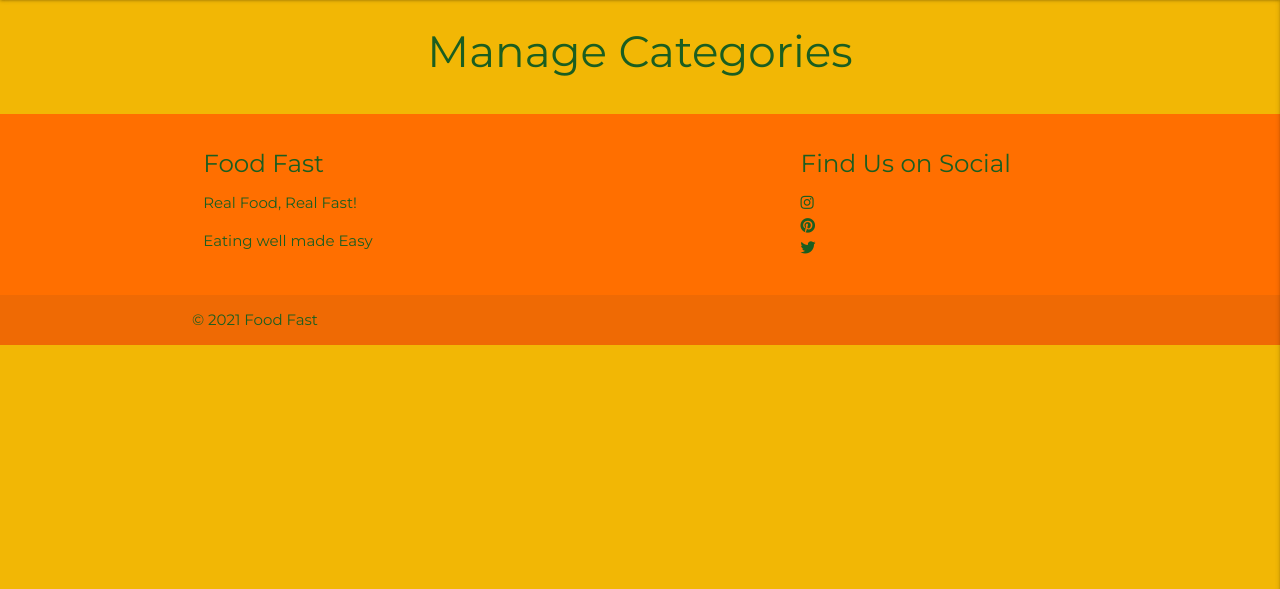
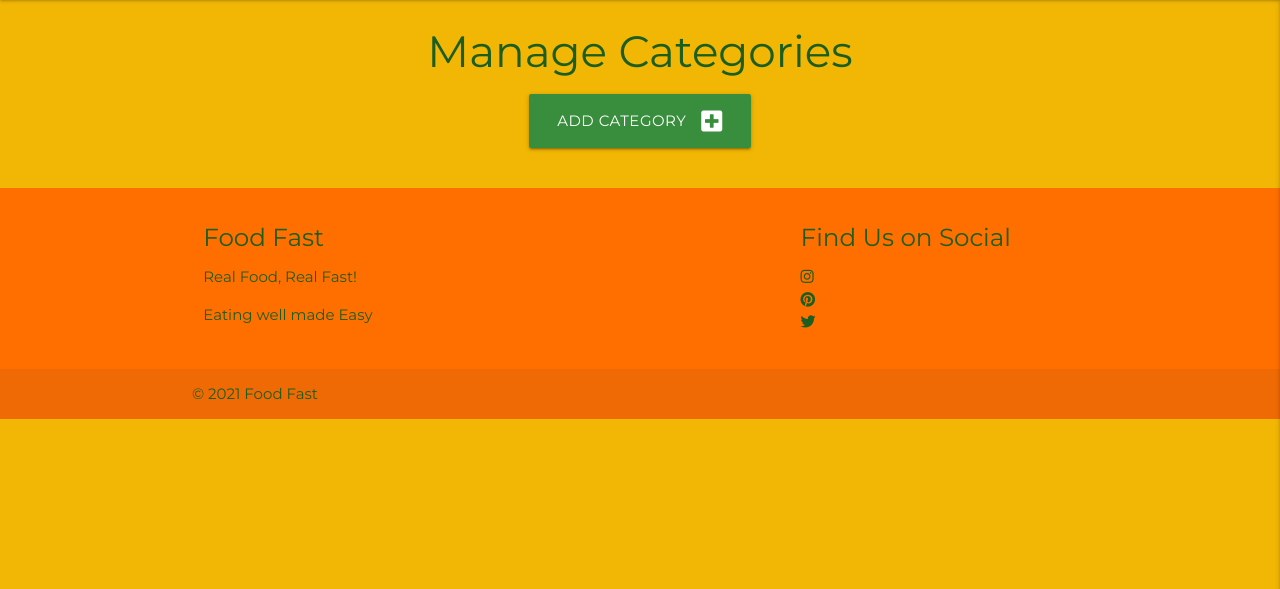
Before and after one commit to Code-Institute-Submissions/LAMcGuinness-MS3, a Flask app: page /get_categories in a window 1280 px wide. Shown: the part 65-654 px from the top of the page. Run offline with Flask 2, Linux system fonts and the light colour scheme; data that the repository does not hold is empty; some libraries are stand-ins or nearby versions.

Commit message:
added options to add category to db

```diff
--- a/app.py
+++ b/app.py
@@ -155,6 +155,18 @@ def get_categories():
     return render_template("categories.html", categories=categories)
 
 
+@app.route("/add_category", methods=["GET", "POST"])
+def add_category():
+    if request.method == "POST":
+        category = {
+            "category_name": request.form.get("category_name")
+        }
+        mongo.db.categories.insert_one(category)
+        flash("New Category Added")
+        return redirect(url_for("get_categories"))
+
+    return render_template("add_category.html")
+
 if __name__ == "__main__":
     app.run(host=os.environ.get("IP"),
             port=int(os.environ.get("PORT")),
--- a/templates/categories.html
+++ b/templates/categories.html
@@ -3,6 +3,14 @@
 {% block content %}
 
     <h3 class="green-text text-darken-4 center-align">Manage Categories</h3>
+
+    <div class="row">
+        <div class="col s12 center-align">
+            <a href="{{ url_for('add_category') }}" class="btn-large green darken-2 text-shadow">
+                Add Category <i class="fas fa-plus-square right"></i>
+            </a>
+        </div>
+    </div>
 
     <div class="row">
         {% for category in categories %}
```
Also changed, not shown: templates/add_category.html (added, +30 -0 lines).
